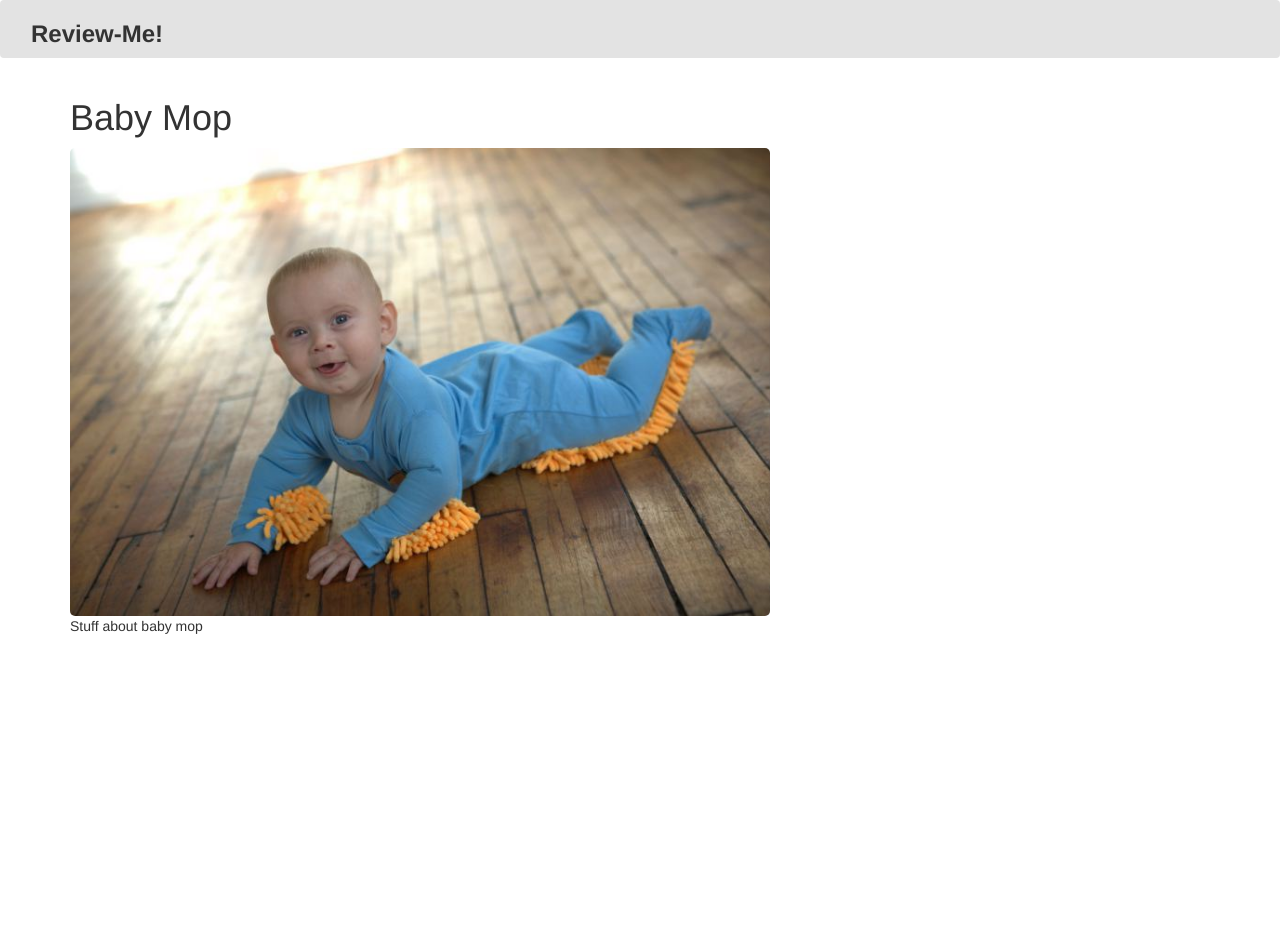
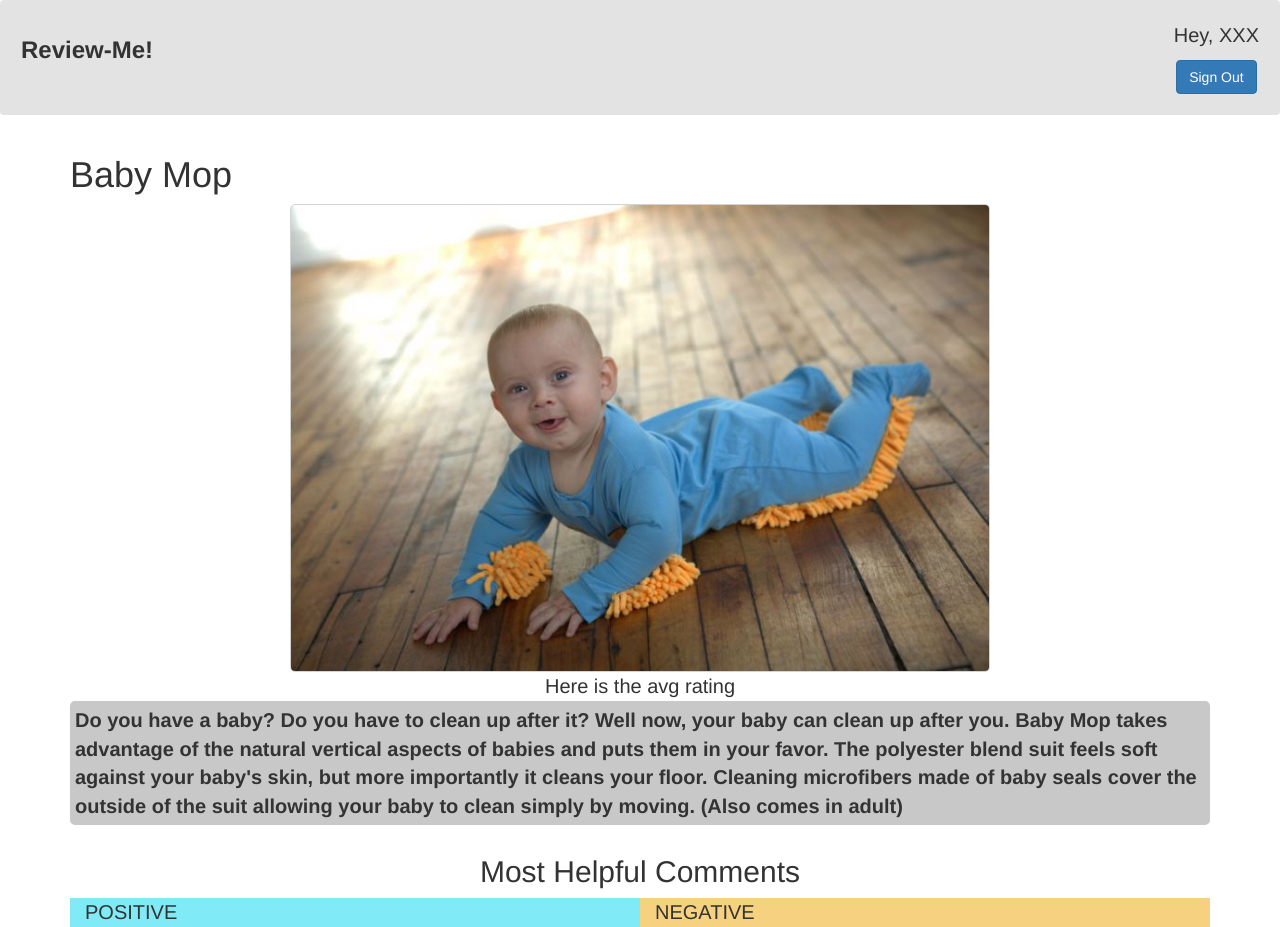
Before and after one commit to AlexBieg/CRUD, a plain HTML site: page index.html in a window 1280 px wide. Before the commit the page ends 800 px from the top, so only its background shows below. Drawn offline with nearby package versions, Linux system fonts and the light colour scheme.

Commit message:
added basic page structure of baby mop

```diff
--- a/css/main.css
+++ b/css/main.css
@@ -1,21 +1,86 @@
+
+/*
+Bootstrap things
+*/
 .navbar {
 	background-color: rgba(200, 200, 200, .5);
 }
 
+.row {
+  margin-left: 0px;
+  margin-right: 0px;
+}
+
+/*
+My classes and Ids
+*/
 #header h3 {
 	font-weight: bold;
-	margin-left: 30px;
+	margin: 20px;
+	float: left;
+	transform: translateY(60%);
 }
 
 #product-img {
+	border: 1px solid lightgray;
 	border-radius: 5px;
+	display: inherit;
 	width: 100%;
 	margin-left: auto;
 	margin-right: auto;
 }
 
+#nav-user {
+	margin: 20px;
+	float: right;
+	text-align: center;
+}
+
+#avg-rating {
+	text-align: center;
+}
+
+#product-info p {
+	font-weight: bold;
+	background-color: rgb(200, 200, 200);
+	border-radius: 5px;
+	padding: 5px;
+}
+
+#helpful-positive {
+	background-color: rgba(2, 215, 237, .5);
+}
+
+#helpful-negative {
+	background-color: rgba(237, 163, 2, .5);
+}
+
+/*
+General Tags
+*/
+body {
+	font-size: 16px;
+}
+
+h2 {
+	text-align: center;
+}
+
+/*
+Media Queries
+*/
 @media only screen and (min-width: 768px) {
+	/*
+	My classes and Ids
+	*/
 	#product-img{
 		width: 700px;
 	}
+
+	/*
+	General Tags
+	*/
+	body {
+		font-size: 20px;
+	}
 }
--- a/index.html
+++ b/index.html
@@ -18,11 +18,35 @@
 <body>
 	<div id="header" class="navbar navbar-fixed">
 	 <h3>Review-Me!</h3>
+	 <div id="nav-user">
+	 	<p>Hey, XXX</p>
+	 	<button class="btn btn-primary">Sign Out</button>
+	 </div>
 	</div>
-	<div class="container">
+	<div id="product-info" class="container">
 		<h1>Baby Mop</h1>
 		<img id="product-img" src="img/baby-mop.jpg">
-		<p>Stuff about baby mop</p>
+		<div id="avg-rating">Here is the avg rating</div>
+		<p>
+			Do you have a baby? Do you have to clean up after it? Well now,
+			your baby can clean up after you. Baby Mop takes advantage of the
+			natural vertical aspects of babies and puts them in your favor.
+			The polyester blend suit feels soft against your baby's skin, but
+			more importantly it cleans your floor. Cleaning microfibers made of
+			baby seals cover the outside of the suit allowing your baby to clean
+			simply by moving. (Also comes in adult)
+		</p>
+	</div>
+	<div id="most-helpful" class="container">
+		<div class="row">
+			<h2>Most Helpful Comments</h2>
+			<div id="helpful-positive" class="col-xs-12 col-md-6">
+				POSITIVE
+			</div>
+			<div id="helpful-negative" class="col-xs-12 col-md-6">
+				NEGATIVE
+			</div>
+		</div>
 	</div>
 </body>
 </html>
```
